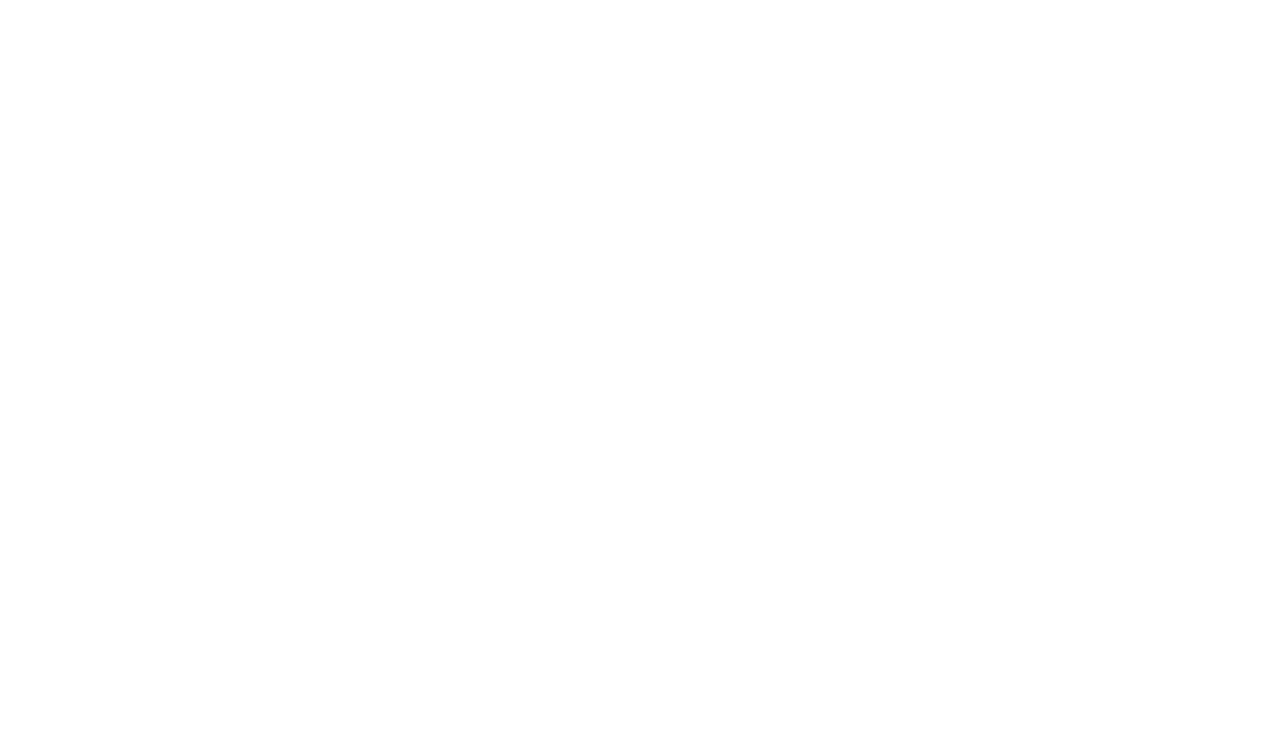
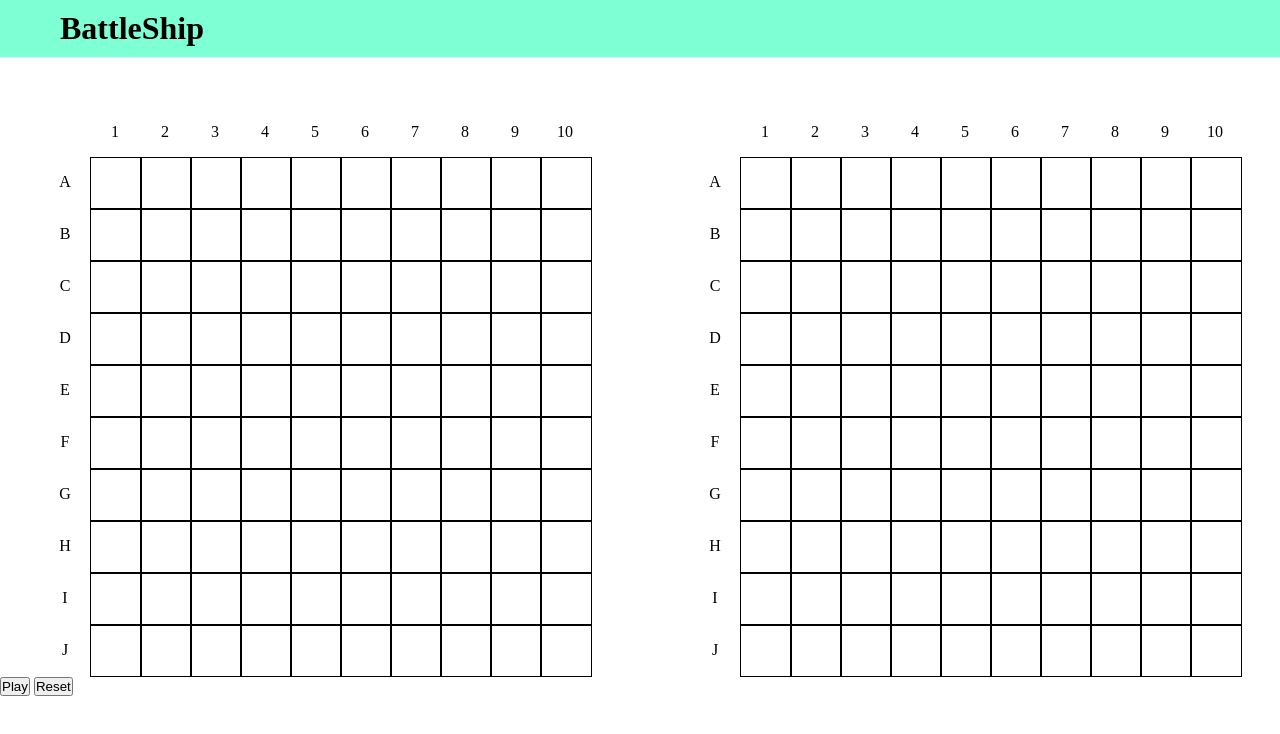
Before and after one commit to RogueGrim/battleShip-game, a website with bundled scripts: page src/index.html in a window 1280 px wide. Built offline with nearby package versions, Linux system fonts and the light colour scheme.

Commit message:
added module to create boards
added module to create popUp menu, not styled yet

```diff
--- /dev/null
+++ b/src/frontEnd_modules/boardMaker.js
@@ -0,0 +1,35 @@
+function createBoard(name){
+    const container = document.querySelector('.container')
+
+    const board = document.createElement('div')
+    board.classList.add('board')
+    board.setAttribute('name',name)
+
+    let letters = ['A','B','C','D','E','F','G','H','I','J']
+
+    const emptyArea = document.createElement('div')
+    board.appendChild(emptyArea)
+
+    for(let i = 1; i <=10; i++){
+        const outerLabel = document.createElement('div')
+        outerLabel.innerHTML = i
+        outerLabel.classList.add('label')
+        board.appendChild(outerLabel)
+    }
+
+    letters.forEach(element => {
+        const label = document.createElement('div')
+        label.innerHTML = element
+        label.classList.add('label')
+        board.appendChild(label)
+        for(let j = 1; j <= 10; j++){
+            const cell = document.createElement('div')
+            cell.classList.add('cell')
+            cell.setAttribute('value',`${element}${j}`)
+            board.appendChild(cell)
+        }
+    });
+    container.appendChild(board)
+
+}
+export {createBoard}
--- /dev/null
+++ b/src/frontEnd_modules/popUp.js
@@ -0,0 +1,22 @@
+function menu(){
+    const container = document.querySelector('.container')
+    const popUp = document.createElement('div')
+    popUp.classList.add('popUp')
+
+    const nameLabel = document.createElement('p')
+    nameLabel.innerHTML = 'Player 1'
+    popUp.appendChild(nameLabel)
+
+    const name = document.createElement('input')
+    name.classList.add('name')
+    popUp.appendChild(name)
+
+    const play = document.createElement('button')
+    play.innerText = 'Start'
+    play.classList.add('startGame')
+    popUp.appendChild(play)
+
+    container.appendChild(popUp)
+}
+
+export { menu }
--- a/src/index.html
+++ b/src/index.html
@@ -6,8 +6,17 @@
     <meta name="viewport" content="width=device-width, initial-scale=1.0">
     <title>BattleShip</title>
 </head>
-<script src="script.js"></script>
+
 <body>
+    <div class="header">
+        <h1>BattleShip</h1>
+    </div>
+    <div class="container"></div>
+    <div class="buttons">
+        <button class="play">Play</button>
+        <button class="reset">Reset</button>
+    </div>
 
 </body>
+    <script type = 'module' src="script.js"></script>
 </html>
--- a/src/modules/gameboard.js
+++ b/src/modules/gameboard.js
@@ -1,5 +1,3 @@
-import { Ship } from "./ships"
-
 class gameBoard{
     constructor(len = 10){
         this.len = len
--- a/src/modules/ships.js
+++ b/src/modules/ships.js
@@ -1,4 +1,4 @@
-class Ship{
+class ship{
     constructor(length){
         this.length = length
         this.hits = 0
@@ -14,4 +14,4 @@ class Ship{
     }
 }
 
-export {Ship}
+export {ship}
--- a/src/script.js
+++ b/src/script.js
@@ -0,0 +1,7 @@
+import { createBoard } from "./frontEnd_modules/boardMaker.js"
+import { menu } from "./frontEnd_modules/popUp.js"
+
+createBoard('player')
+createBoard('enemy')
+
+document.querySelector('.play').addEventListener('click',menu)
--- a/src/style.css
+++ b/src/style.css
@@ -0,0 +1,52 @@
+*{
+    padding: 0;
+    margin: 0;
+}
+
+.header{
+    background-color: aquamarine;
+    padding: 10px;
+    margin: 0;
+}
+.header > h1{
+    margin-left: 50px;
+}
+
+body{
+display: flex;
+flex-direction: column;
+}
+
+.container{
+    display: flex;
+    margin-top: 50px;
+    max-width: fit-content;
+    gap:100px;
+    align-self: center;
+}
+
+.board{
+    display: grid;
+    grid-template-columns: repeat(11,50px);
+}
+
+.cell{
+    border: 1px black solid;
+    height: 50px;
+    width: 50px;
+    margin: 0;
+    padding: 0;
+}
+.label{
+    display: flex;
+    justify-content: center;
+    align-items: center;
+    width: 50px;
+    height: 50px;
+    margin: 0;
+    padding: 0;
+}
+
+.popUp{
+    position: absolute;
+}
```
Also changed, not shown: src/modules/players.js (added, +11 -0 lines), src/tests/gameboard.test.js (+5 -5 lines), 1 other file.
